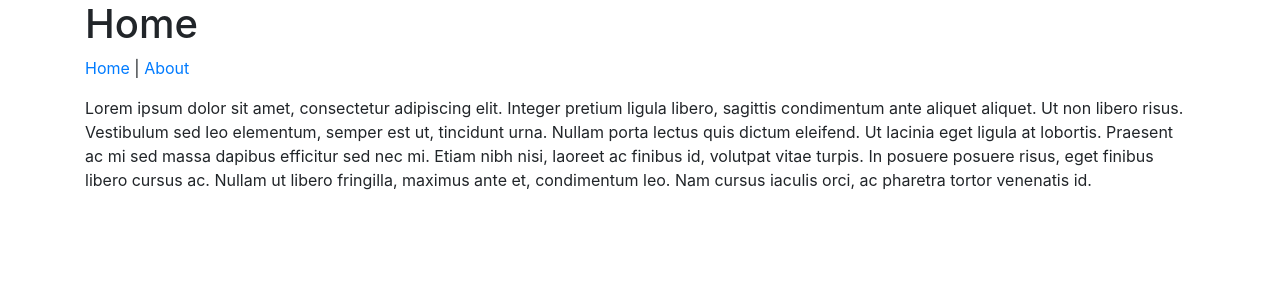
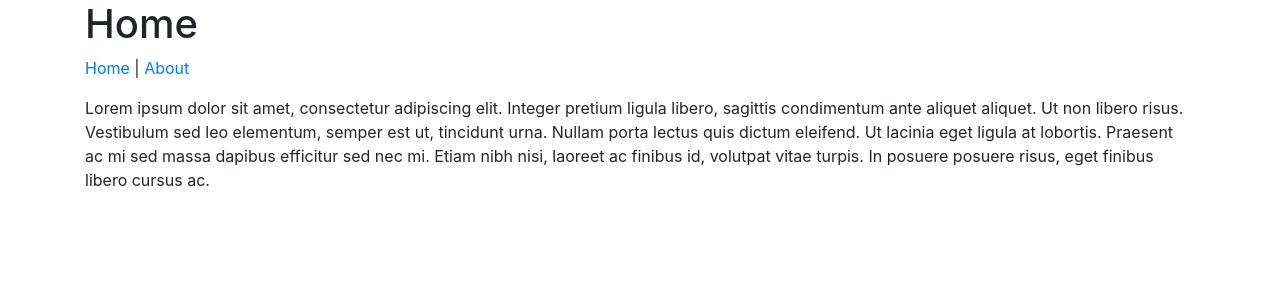
Before and after one commit to tomiooshika/website, a Jekyll site: the page built from index.html, in a window 1280 px wide. Shown: the top 300 px of the page. Built offline with Jekyll 4.4.1, drawn with Linux system fonts in a browser that asks for light colours.

Commit message:
Auto-commit

```diff
--- a/index.html
+++ b/index.html
@@ -9,5 +9,5 @@ title: Home
 </p>
 
 <p>
-  Lorem ipsum dolor sit amet, consectetur adipiscing elit. Integer pretium ligula libero, sagittis condimentum ante aliquet aliquet. Ut non libero risus. Vestibulum sed leo elementum, semper est ut, tincidunt urna. Nullam porta lectus quis dictum eleifend. Ut lacinia eget ligula at lobortis. Praesent ac mi sed massa dapibus efficitur sed nec mi. Etiam nibh nisi, laoreet ac finibus id, volutpat vitae turpis. In posuere posuere risus, eget finibus libero cursus ac. Nullam ut libero fringilla, maximus ante et, condimentum leo. Nam cursus iaculis orci, ac pharetra tortor venenatis id.
+  Lorem ipsum dolor sit amet, consectetur adipiscing elit. Integer pretium ligula libero, sagittis condimentum ante aliquet aliquet. Ut non libero risus. Vestibulum sed leo elementum, semper est ut, tincidunt urna. Nullam porta lectus quis dictum eleifend. Ut lacinia eget ligula at lobortis. Praesent ac mi sed massa dapibus efficitur sed nec mi. Etiam nibh nisi, laoreet ac finibus id, volutpat vitae turpis. In posuere posuere risus, eget finibus libero cursus ac.
 </p>
```
